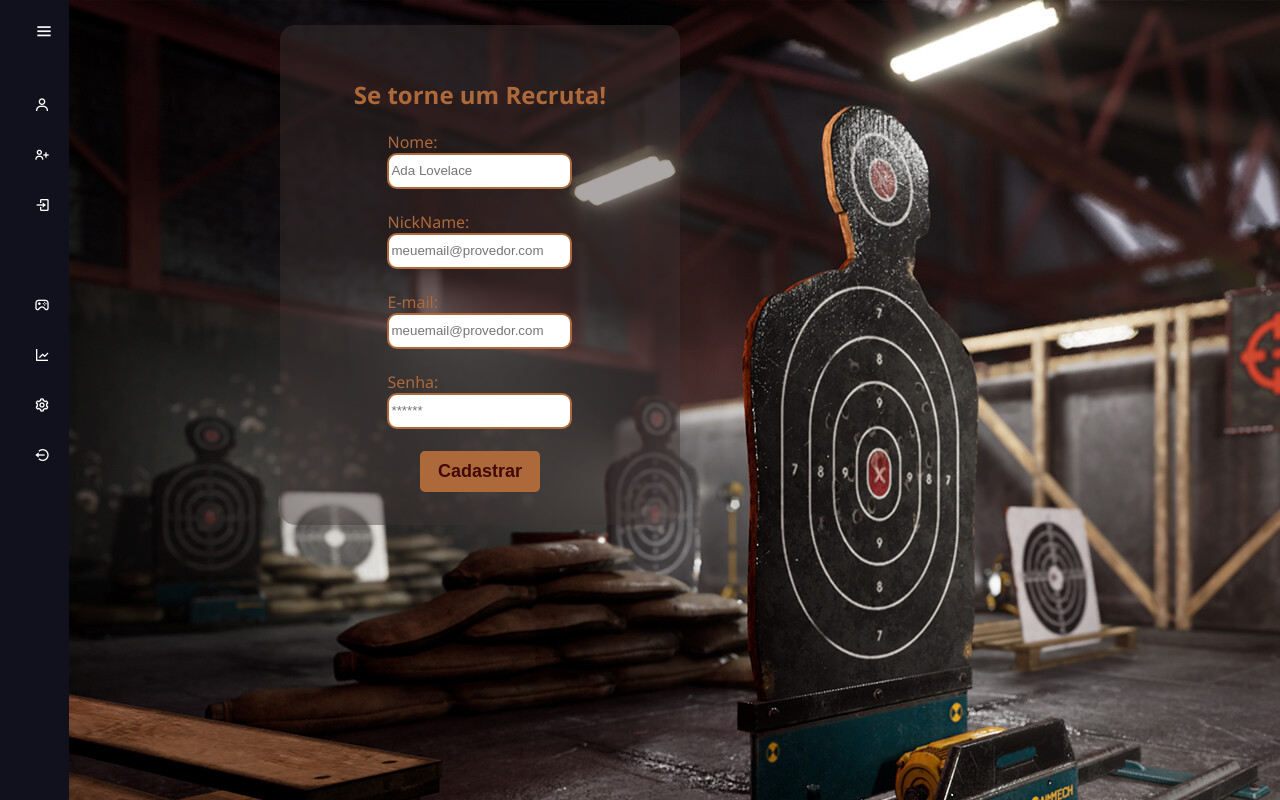
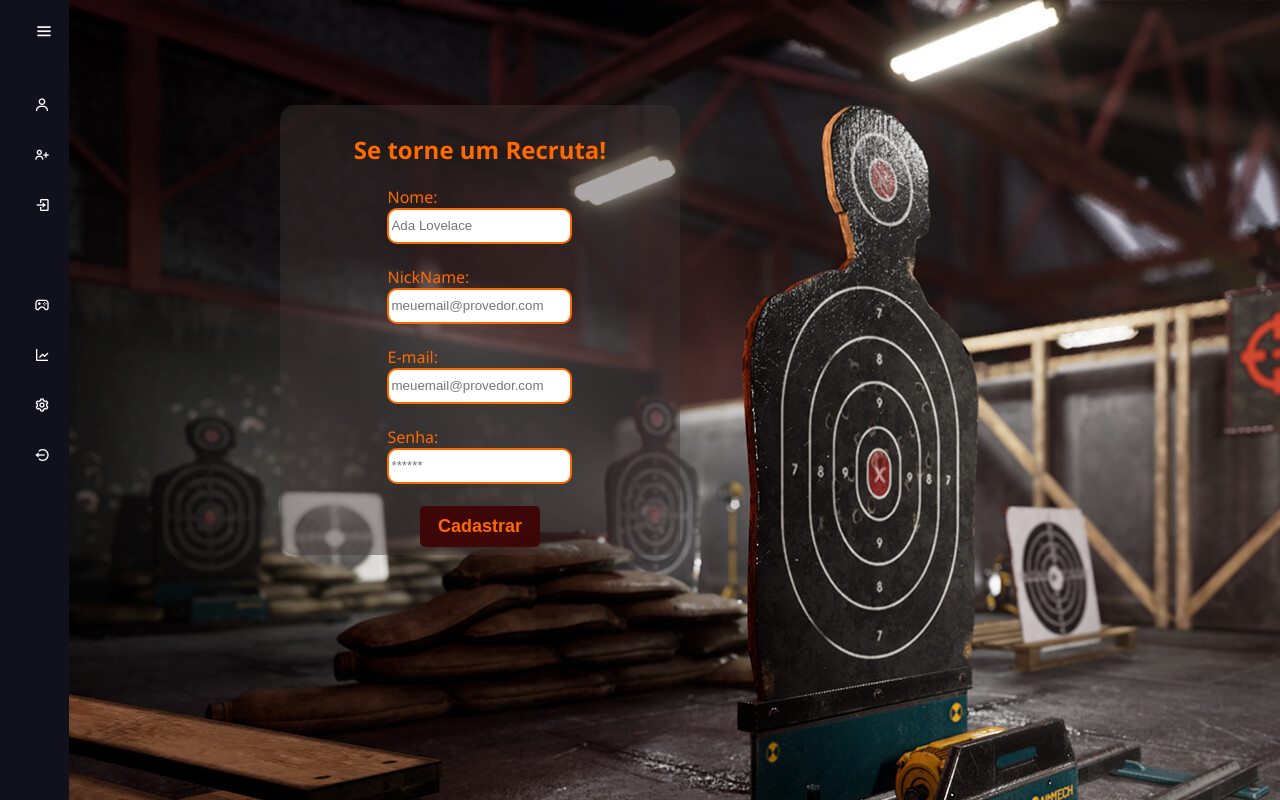
Before and after one commit to LucasMastelini/Projeto-individual, a website: page api-site/public/cadastro_lucas.html in a window 1280 px wide. Drawn offline with nearby package versions, Linux system fonts and the light colour scheme.

```diff
--- a/api-site/public/css/cadastro.css
+++ b/api-site/public/css/cadastro.css
@@ -27,7 +27,7 @@
   }
 
   .banner-login .container {
-    height: 550px;
+    height: 660px;
     display: flex;
     align-items: center;
     justify-content: center;
@@ -35,17 +35,17 @@
   }
 
   .banner-login {
-    color: #ad693a;
+    color: #ff6902;
   }
 
   .banner-login h2{
     font-weight: 700;
-    color: #ad693a;
+    color: #ff6902;
   }
 
   .banner-login .card {
     background-color: #3f35346e;
-    height: 500px;
+    height: 450px;
     width: 400px;
     display: flex;
     justify-content: center;
@@ -73,7 +73,7 @@
 
   input {
     height: 30px;
-    border: 2px solid #ad693a;
+    border: 2px solid #ff6902;
     border-radius: 10px;
   }
 
@@ -84,11 +84,11 @@
     font-weight: 600;
     font-size: 18px;
     padding: 10px 15px;
-    color: #3e0606f7;
-    background-color: #ad693a;
+    color: #ff6902;
+    background-color: #3e0606f7;
     width: 120px;
     align-self: center;
-    transition: all 0.5s ease;
+    transition: all 0.7s ease;
 
   }
 
@@ -98,11 +98,11 @@
     font-size: 18px;
     padding: 10px 15px;
     color: #3e0606f7;
-    background-color: #ad693a;
+    background-color: #ff6902;
     width: 150px;
     align-self: center;
     transform:translate(0% , -25%);
-    transition: all 0.5s ease;
+    transition: all 0.7s ease;
   }
 
   .div_form {
```
Also changed, not shown: api-site/public/css/style.css (+7 -5 lines), api-site/public/assets/img/ed-laag-volcaniccatwalk-cropped-v004.jpg (added), api-site/public/assets/img/fundo.jpg (added), api-site/public/assets/img/roman-chacornac-heart-of-planet-4.jpg (added), api-site/public/assets/imgs/banner-fundo.jpeg (deleted), 1 other file.
